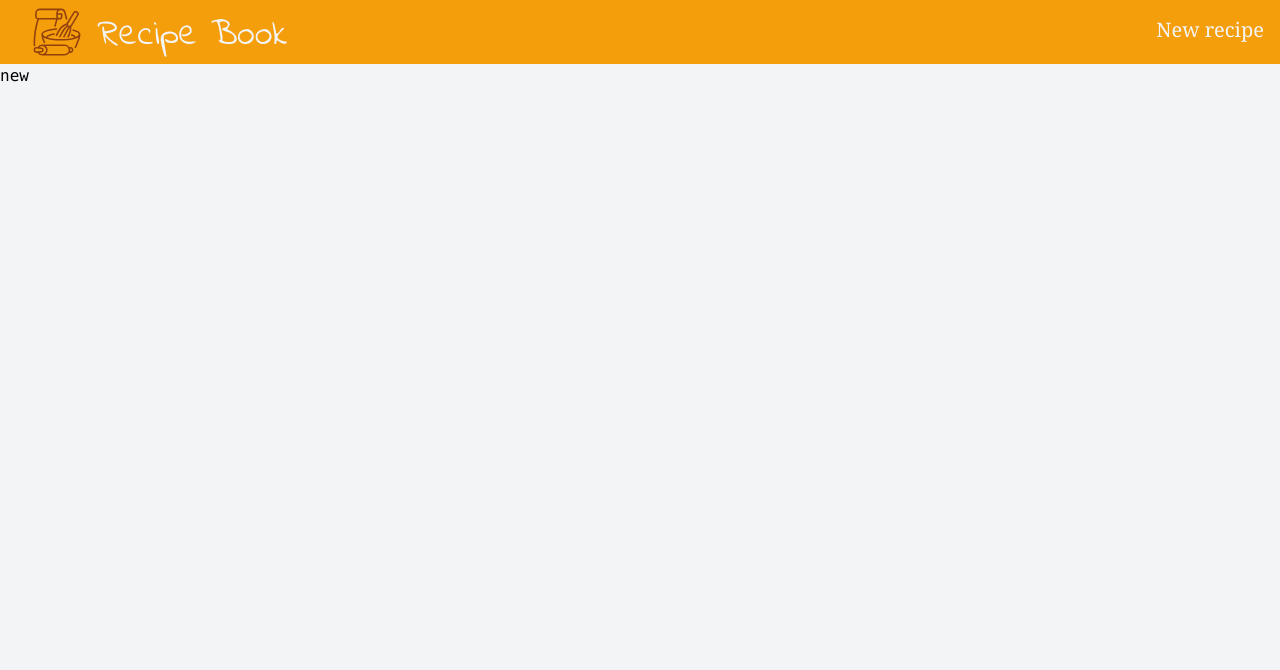
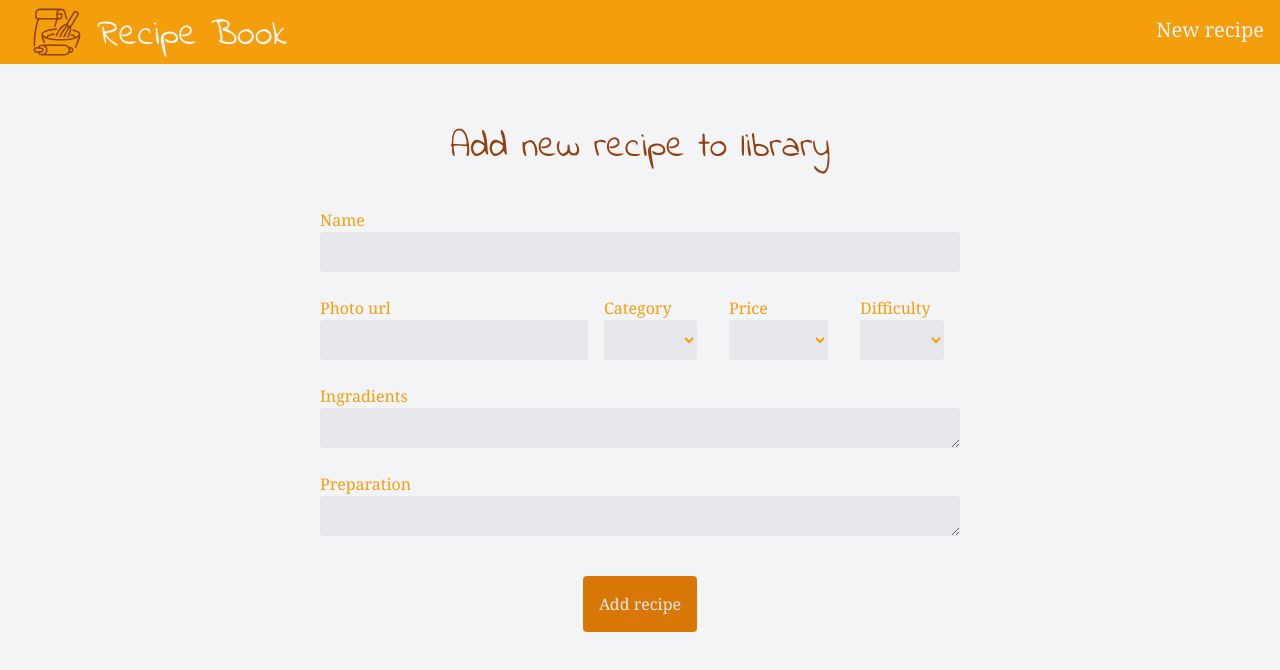
Before and after one commit to JuliaWylezol/Recipe-book, a Next.js app: page /addRecipe in a window 1280 px wide. Shown: the top 670 px of the page. Built offline with nearby package versions, Linux system fonts and the light colour scheme.

Commit message:
add form and input component

```diff
--- /dev/null
+++ b/components/Form/Form.js
@@ -0,0 +1,30 @@
+import Input from '../Input/Input';
+import SelectInput from '../SelectInput/SelectInput';
+import Textarea from '../Textarea/Textarea';
+
+export default function Form() {
+  return (
+    <form className="flex flex-col items-center mt-4 font-serif text-yellow-500">
+      <Input type="text" name="name" required />
+      <div className="flex  w-1/2">
+        <Input type="text" name="url" />
+        <div className="flex justify-between mt-6">
+          <SelectInput
+            name="category"
+            options={['breakfast', 'lunch', 'dinner', 'dessert', 'drink', 'snack']}
+            required
+          />
+          <SelectInput name="price" options={['cheap', 'average', 'expensive']} required />
+          <SelectInput name="difficulty" options={['easy', 'medium', 'hard']} required />
+        </div>
+      </div>
+      <Textarea name="ingradients" />
+      <Textarea name="preparation" />
+      <input
+        type="submit"
+        value="Add recipe"
+        className="m-10 p-4 rounded bg-yellow-600 text-gray-200 hover:bg-yellow-700"
+      />
+    </form>
+  );
+}
--- /dev/null
+++ b/components/Input/Input.js
@@ -0,0 +1,10 @@
+export default function Input({ type, name, required, style }) {
+  const defaultStyle = `bg-gray-200 rounded h-10 outline-none ${style}`;
+  const label = name === 'url' ? 'Photo url' : name;
+  return (
+    <div className="flex flex-col w-1/2 mt-6">
+      <label>{label[0].toUpperCase() + label.slice(1)} </label>
+      <input type={type} id={name} name={name} required={required} className={defaultStyle} />
+    </div>
+  );
+}
--- a/components/Layout/Layout.js
+++ b/components/Layout/Layout.js
@@ -7,7 +7,7 @@ const navLinks = [
 
 export default function Layout({ children }) {
   return (
-    <div className="font-mono w-full h-full mx-auto">
+    <div className="w-full h-full mx-auto">
       <nav className="bg-yellow-500 w-full h-16 flex justify-between sticky top-0">
         <div className="flex flex-row ml-8">
           <img
@@ -27,7 +27,7 @@ export default function Layout({ children }) {
           </a>
         </Link>
       </nav>
-      <main className="bg-gray-100 p5 h-screen"> {children}</main>
+      <main className="bg-gray-100 p5 h-full"> {children}</main>
       {/* <footer className="bg-blue-400 p-5 text-gray-100 text-center">
         {' '}
         {new Date().getFullYear()}
--- /dev/null
+++ b/components/SelectInput/SelectInput.js
@@ -0,0 +1,13 @@
+export default function SelectInput({ name, options }) {
+  return (
+    <div className="flex flex-col w-1/2 ml-4 mr-4">
+      <label>{name[0].toUpperCase() + name.slice(1)} </label>
+      <select className="bg-gray-200 rounded h-10 outline-none">
+        <option value=""></option>
+        {options.map((option) => (
+          <option value={option}>{option[0].toUpperCase() + option.slice(1)}</option>
+        ))}
+      </select>
+    </div>
+  );
+}
--- /dev/null
+++ b/components/Textarea/Textarea.js
@@ -0,0 +1,8 @@
+export default function Textarea({ name }) {
+  return (
+    <div className="flex flex-col w-1/2 mt-6">
+      <label>{name[0].toUpperCase() + name.slice(1)}</label>
+      <textarea id={name} name={name} required className="bg-gray-200 rounded h-10 outline-none" />
+    </div>
+  );
+}
--- a/pages/addRecipe.js
+++ b/pages/addRecipe.js
@@ -1,4 +1,5 @@
 import Head from 'next/head';
+import Form from '../components/Form/Form';
 import Layout from '../components/Layout/Layout';
 
 export default function AddRecipe() {
@@ -7,7 +8,10 @@ export default function AddRecipe() {
       <Head>
         <title>Add Recipe</title>
       </Head>
-      <p>new</p>
+      <h1 className="text-yellow-800 text-4xl font-nav text-center mt-16">
+        Add new recipe to library
+      </h1>
+      <Form />
     </Layout>
   );
 }
--- a/styles/index.css
+++ b/styles/index.css
@@ -10,7 +10,7 @@
 
 html,
 body {
-  @apply bg-gray-50 dark:bg-gray-50;
+  @apply bg-gray-100 dark:bg-gray-100;
 }
 
 /* Write your own custom component styles here */
```
